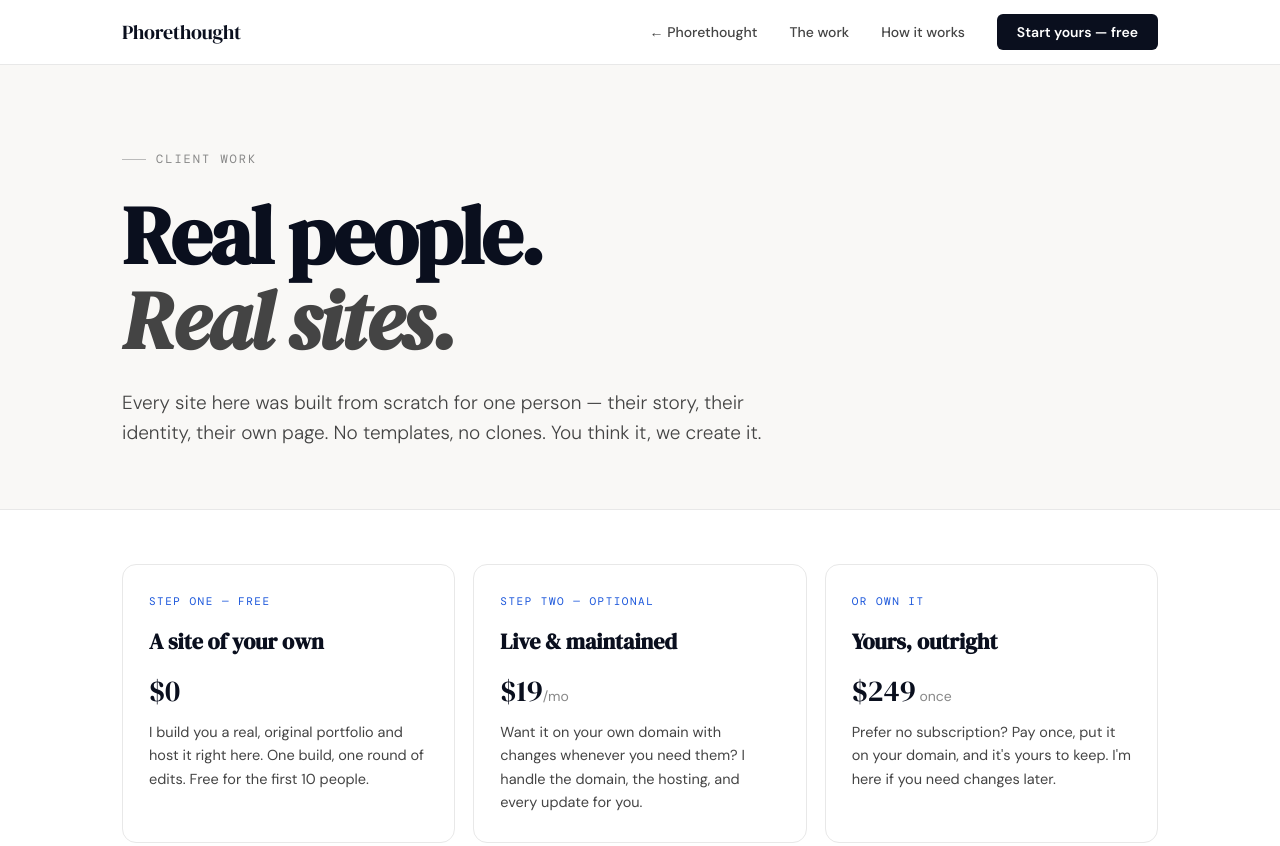
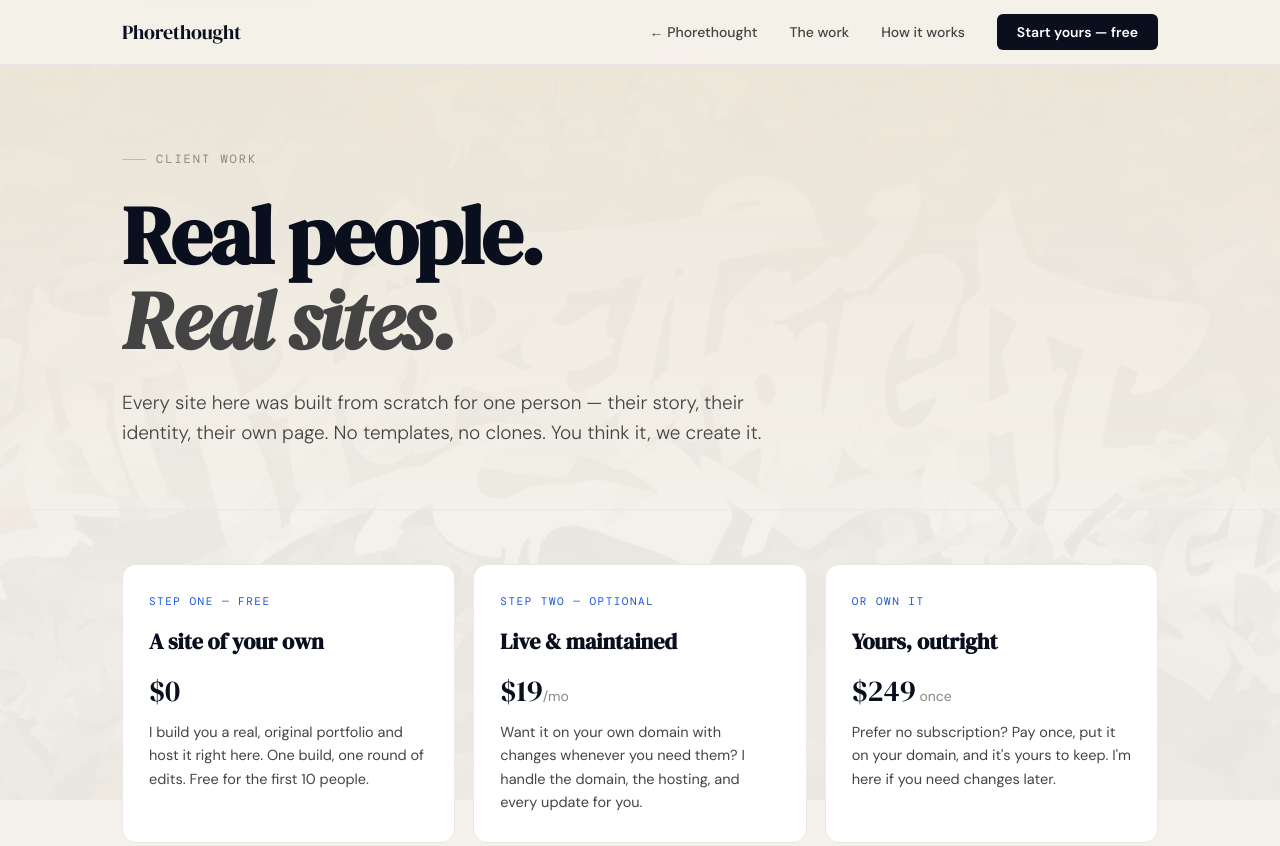
Before and after one commit to phorethoughtconsulting-ux/phorethought-site, a plain HTML site: page clients/index.html in a window 1280 px wide. Shown: the top 846 px of the page. Drawn offline with nearby package versions, Linux system fonts and the light colour scheme.

Commit message:
Client Work gallery: warm-cream background
- Base #f4f1ea with soft warm header gradient + 4% camo texture
- Differentiates from white homepage, stays on the sound; white cards pop

Co-Authored-By: Claude Opus 4.8 <noreply@anthropic.com>

```diff
--- a/clients/index.html
+++ b/clients/index.html
@@ -21,12 +21,14 @@
     --serif:'DM Serif Display',Georgia,serif;--sans:'DM Sans',system-ui,sans-serif;--mono:'DM Mono','Courier New',monospace;
   }
   html{scroll-behavior:smooth}
-  body{font-family:var(--sans);color:var(--ink);background:var(--paper);font-size:16px;line-height:1.6;-webkit-font-smoothing:antialiased;overflow-x:hidden}
+  body{font-family:var(--sans);color:var(--ink);background:#f4f1ea;font-size:16px;line-height:1.6;-webkit-font-smoothing:antialiased;overflow-x:hidden}
+  /* whisper of camo texture across the warm-cream base */
+  body::before{content:'';position:fixed;inset:0;z-index:-1;pointer-events:none;background:url('../assets/camo-grey.jpg');background-size:cover;background-position:center;opacity:.04}
   a{text-decoration:none;color:inherit}
   .wrap{max-width:1100px;margin:0 auto;padding:0 32px}
 
   /* NAV */
-  nav{position:fixed;top:0;left:0;right:0;z-index:100;background:rgba(255,255,255,.92);backdrop-filter:blur(12px);border-bottom:1px solid var(--rule)}
+  nav{position:fixed;top:0;left:0;right:0;z-index:100;background:rgba(245,242,235,.9);backdrop-filter:blur(12px);border-bottom:1px solid var(--rule)}
   .nav-inner{max-width:1100px;margin:0 auto;padding:0 32px;height:64px;display:flex;align-items:center;justify-content:space-between}
   .nav-logo{font-family:var(--serif);font-size:20px;color:var(--ink);letter-spacing:-.3px}
   .nav-links{display:flex;align-items:center;gap:32px;list-style:none}
@@ -37,7 +39,7 @@
   .nav-toggle{display:none;background:none;border:none;font-size:22px;cursor:pointer;color:var(--ink)}
 
   /* HEADER */
-  .head{padding:150px 0 60px;background:var(--paper-warm);border-bottom:1px solid var(--rule)}
+  .head{padding:150px 0 60px;background:linear-gradient(180deg,rgba(234,226,210,.8),rgba(244,241,234,.3));border-bottom:1px solid var(--rule);position:relative}
   .label{font-family:var(--mono);font-size:12px;color:var(--ink-muted);letter-spacing:2px;text-transform:uppercase;margin-bottom:24px;display:flex;align-items:center;gap:10px}
   .label::before{content:'';width:24px;height:1px;background:var(--ink-ghost)}
   .head h1{font-family:var(--serif);font-size:clamp(44px,6.5vw,82px);line-height:1.04;letter-spacing:-2px;margin-bottom:24px;max-width:820px}
```
